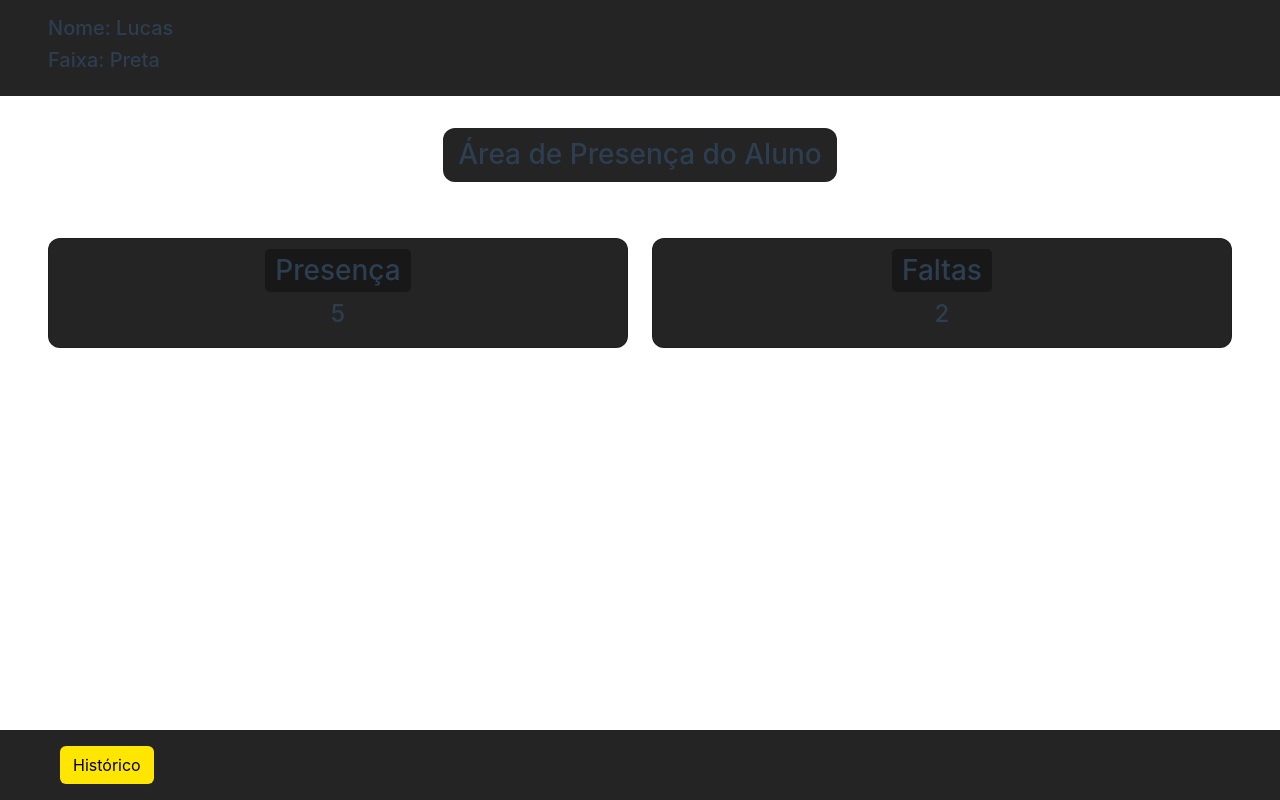
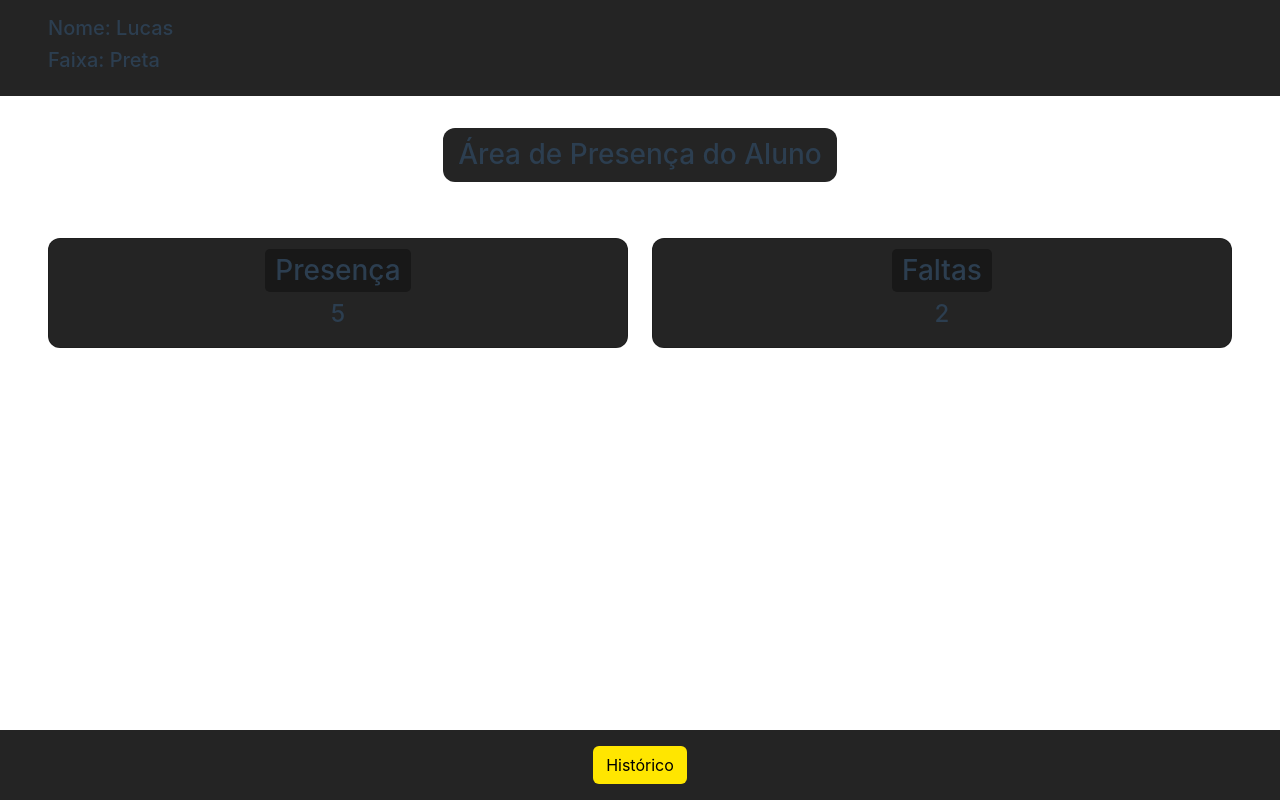
Before and after one commit to LucasAlmeida-jpg/presence-gym, a Vue app: page /user in a window 1280 px wide. Built offline with nearby package versions, Linux system fonts and the light colour scheme.

Commit message:
user dashboard

```diff
--- a/src/views/UserView.vue
+++ b/src/views/UserView.vue
@@ -30,13 +30,10 @@
             </div>
         </article>
 
-        <footer class="row px-5 py-3 d-flex align-items-center justify-content-between">
-            <div class="col-md-6">
-                <div>
-                   <button class="btn">Histórico</button class="btn">
-                </div>
+        <footer class="row px-5 py-3">
+            <div class="col-md-12 text-center">
+                   <button class="btn">Histórico</button>
             </div>
-            <div class="col-md-6"></div>
         </footer>
     </section>
 </template>
```
